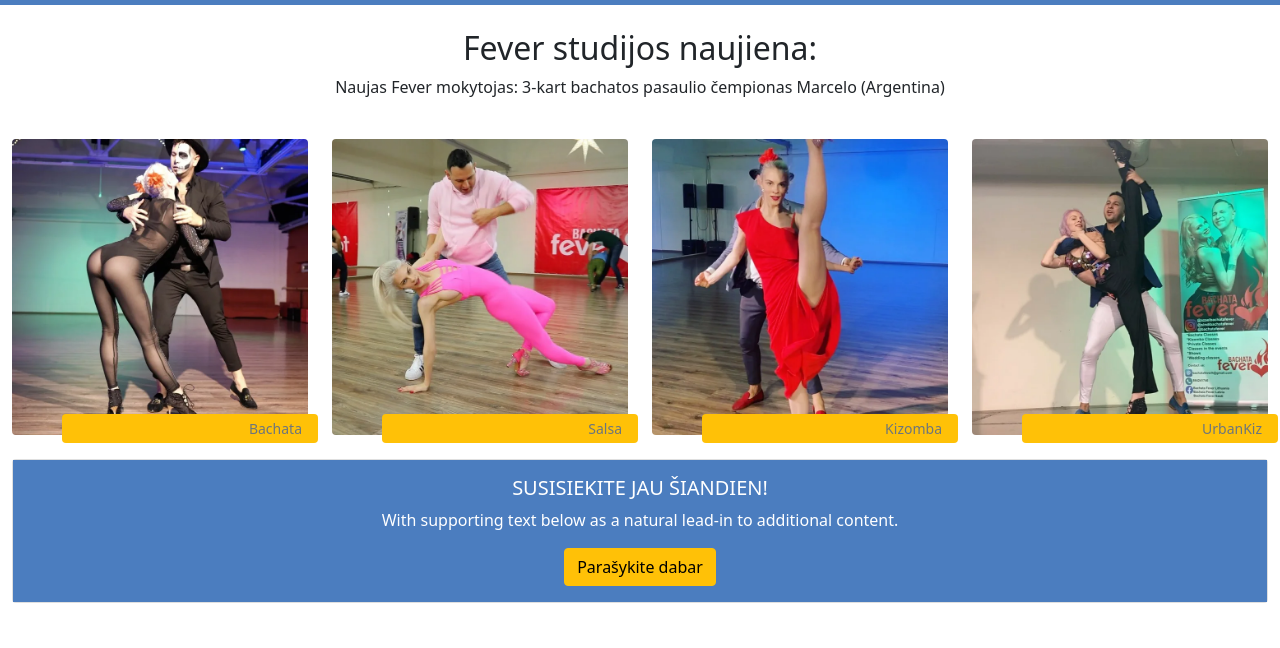
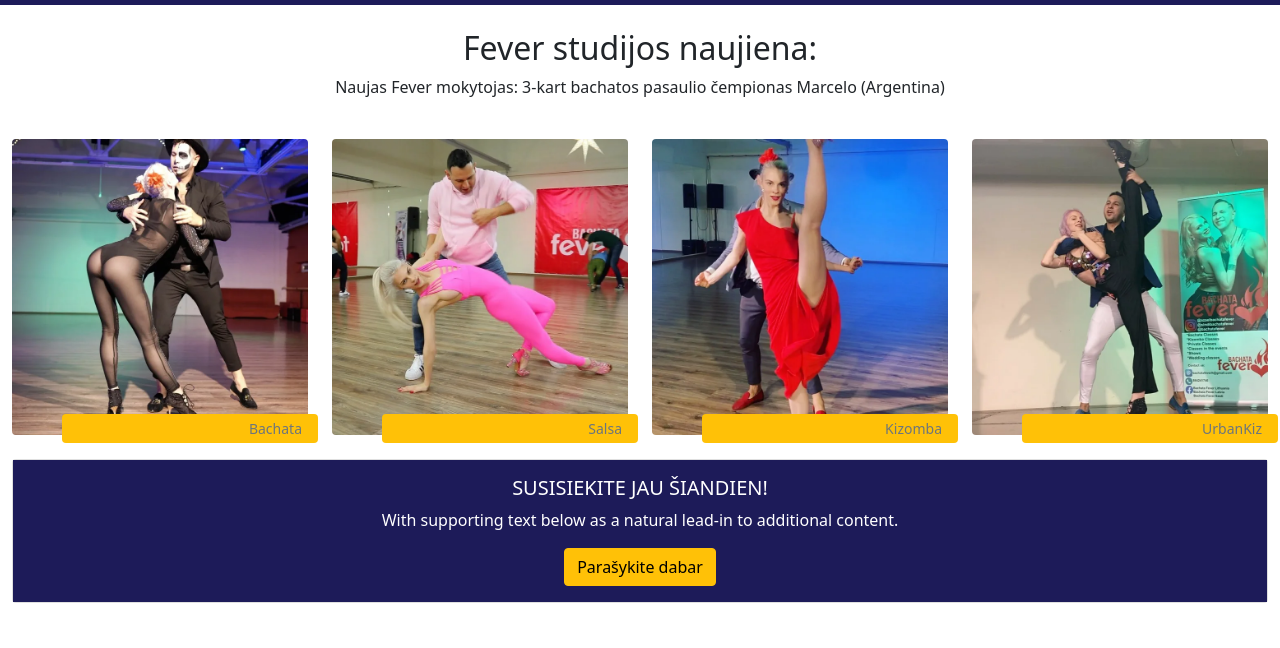
Before and after one commit to MiroslavasP/fever, a plain HTML site: page index.html in a window 1280 px wide. Shown: the part 718-1366 px from the top of the page. Drawn offline with nearby package versions, Linux system fonts and the light colour scheme.

Commit message:
fonas pakeistas į tamsiai mėlyną

```diff
--- a/style42.css
+++ b/style42.css
@@ -30,5 +30,5 @@ a:hover {color: orange;}
 .figure-caption:hover {right: 0;}
 
 .fonas {
-    background-color: #4B7DBF;
+    background-color: #1D1B59;
 }
```
